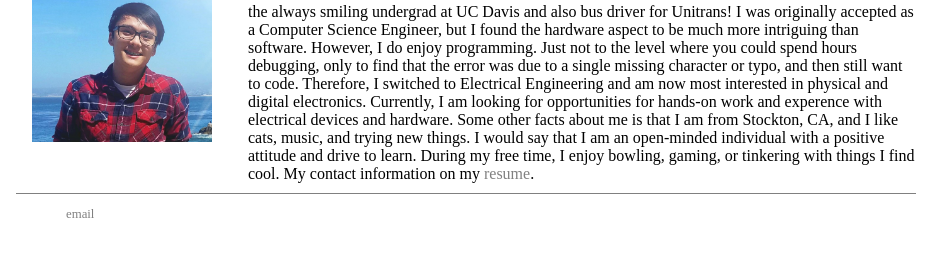
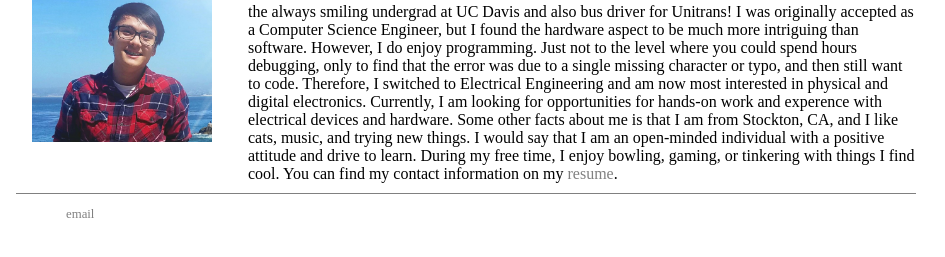
Before and after one commit to jhoang209/jhoang209.github.io, a Jekyll site: the page built from index.html, in a window 1280 px wide. Shown: the part 105-362 px from the top of the page, without its empty margins (174-1119 px from the left). Built offline with Jekyll 4.4.1, drawn with Linux system fonts in a browser that asks for light colours.

Commit message:
Update index.html

```diff
--- a/index.html
+++ b/index.html
@@ -7,6 +7,6 @@ title: Who is Jimmy Hoang
   <img src="./me.jpg"/>
   <div class="intro">
     <h1>Hey there! I'm Jimmy Hoang,</h1>
-    <p> the always smiling undergrad at UC Davis and also bus driver for Unitrans! I was originally accepted as a Computer Science Engineer, but I found the hardware aspect to be much more intriguing than software. However, I do enjoy programming. Just not to the level where you could spend hours debugging, only to find that the error was due to a single missing character or typo, and then still want to code. Therefore, I switched to Electrical Engineering and am now most interested in physical and digital electronics. Currently, I am looking for opportunities for hands-on work and experence with electrical devices and hardware. Some other facts about me is that I am from Stockton, CA, and I like cats, music, and trying new things. I would say that I am an open-minded individual with a positive attitude and drive to learn. During my free time, I enjoy bowling, gaming, or tinkering with things I find cool. My contact information on my <a href="./resume.html">resume</a>.</p>
+    <p> the always smiling undergrad at UC Davis and also bus driver for Unitrans! I was originally accepted as a Computer Science Engineer, but I found the hardware aspect to be much more intriguing than software. However, I do enjoy programming. Just not to the level where you could spend hours debugging, only to find that the error was due to a single missing character or typo, and then still want to code. Therefore, I switched to Electrical Engineering and am now most interested in physical and digital electronics. Currently, I am looking for opportunities for hands-on work and experence with electrical devices and hardware. Some other facts about me is that I am from Stockton, CA, and I like cats, music, and trying new things. I would say that I am an open-minded individual with a positive attitude and drive to learn. During my free time, I enjoy bowling, gaming, or tinkering with things I find cool. You can find my contact information on my <a href="./resume.html">resume</a>.</p>
   </div>
 </div>
```
